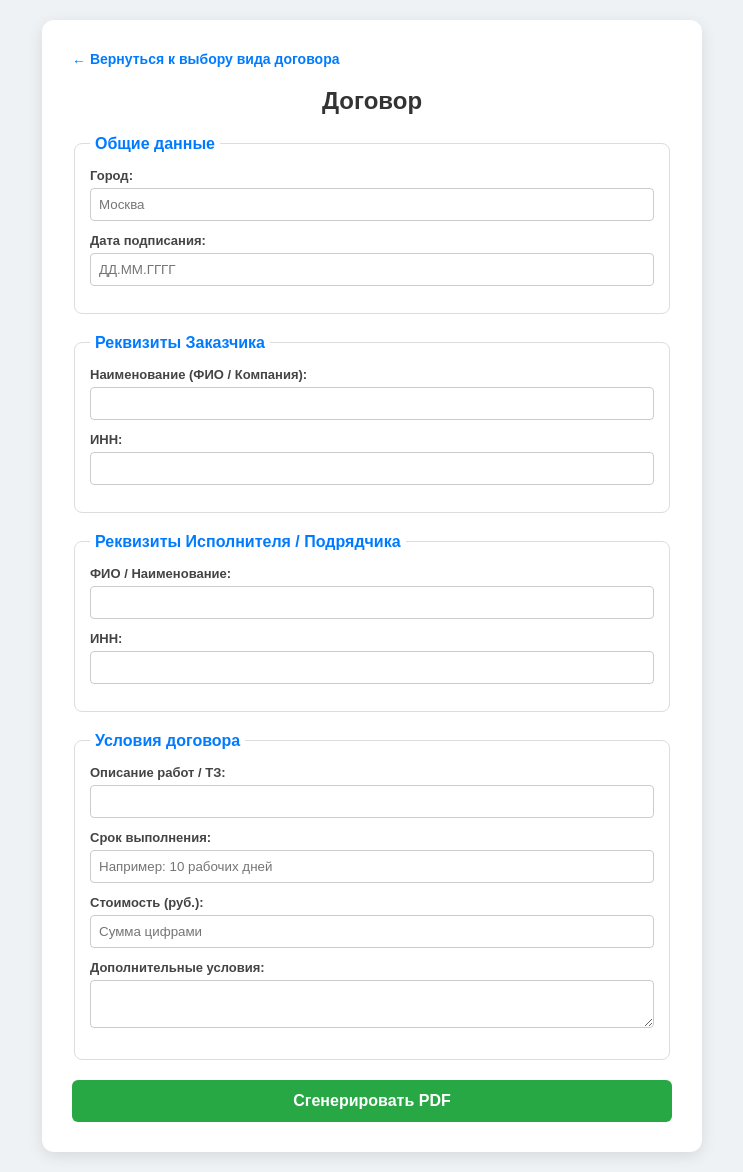
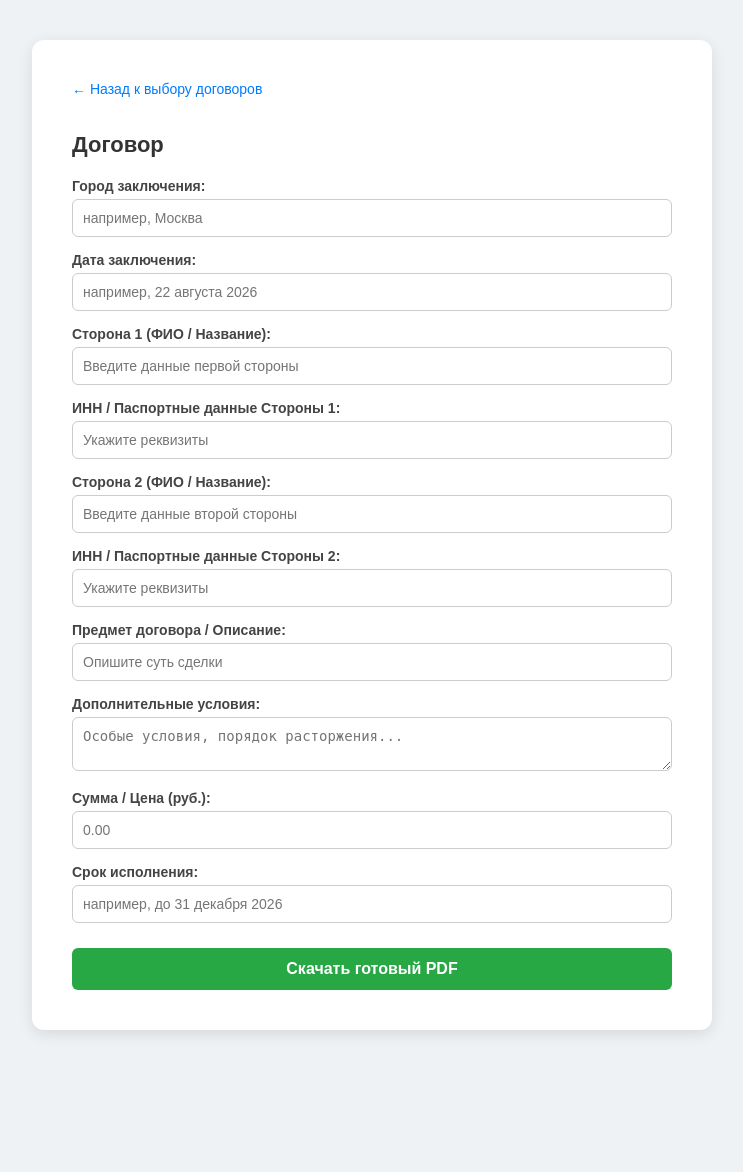
Before and after one commit to Ilyusha5562/contract-generator, a FastAPI app: page /form/1 in a window 1280 px wide. Shown: the whole page, without its empty margins (268-1011 px from the left). After the commit the page ends 1034 px from the top, so only its background shows below. Run offline with FastAPI, Linux system fonts and the light colour scheme.

Commit message:
Update form.html

```diff
--- a/templates/form.html
+++ b/templates/form.html
@@ -4,65 +4,110 @@
     <meta charset="UTF-8">
     <title>{{ contract_title }}</title>
     <style>
-        body { font-family: sans-serif; background: #eef2f5; margin: 0; padding: 20px; display: flex; justify-content: center; }
-        .container { background: white; padding: 30px; border-radius: 12px; box-shadow: 0 4px 15px rgba(0,0,0,0.1); width: 600px; }
-        .back-btn { display: inline-block; margin-bottom: 20px; color: #007bff; text-decoration: none; font-weight: bold; font-size: 14px; }
-        .back-btn:hover { text-decoration: underline; }
-        h2 { text-align: center; color: #333; margin-top: 0; }
-        fieldset { border: 1px solid #ddd; border-radius: 8px; padding: 15px; margin-bottom: 20px; }
-        legend { font-weight: bold; color: #007bff; padding: 0 5px; }
-        label { display: block; margin-bottom: 5px; font-weight: bold; font-size: 13px; color: #444; }
-        input, textarea { width: 100%; padding: 8px; margin-bottom: 12px; border: 1px solid #ccc; border-radius: 4px; box-sizing: border-box; }
-        button[type="submit"] { background: #28a745; color: white; width: 100%; padding: 12px; border: none; border-radius: 6px; font-size: 16px; font-weight: bold; cursor: pointer; }
-        button[type="submit"]:hover { background: #218838; }
+        body { font-family: sans-serif; background: #eef2f5; margin: 0; padding: 40px; display: flex; justify-content: center; }
+        .container { background: white; padding: 40px; border-radius: 12px; box-shadow: 0 4px 15px rgba(0,0,0,0.1); width: 600px; }
+        h1 { color: #333; margin-bottom: 20px; font-size: 22px; }
+        .form-group { margin-bottom: 15px; }
+        label { display: block; margin-bottom: 5px; font-weight: bold; color: #444; font-size: 14px; }
+        input, textarea { width: 100%; padding: 10px; border: 1px solid #ccc; border-radius: 6px; box-sizing: border-box; font-size: 14px; }
+        .btn-submit { background: #28a745; color: white; padding: 12px; border: none; border-radius: 6px; width: 100%; font-weight: bold; font-size: 16px; cursor: pointer; margin-top: 10px; }
+        .btn-submit:hover { background: #218838; }
+        .back-link { display: inline-block; margin-bottom: 20px; color: #007bff; text-decoration: none; font-size: 14px; }
+        .back-link:hover { text-decoration: underline; }
     </style>
 </head>
 <body>
     <div class="container">
-        <a href="/" class="back-btn">← Вернуться к выбору вида договора</a>
-        <h2>{{ contract_title }}</h2>
+        <a href="/" class="back-link">← Назад к выбору договоров</a>
+        <h1 id="page-title">{{ contract_title }}</h1>
 
         <form action="/generate-pdf" method="post">
             <input type="hidden" name="contract_type" value="{{ contract_type }}">
 
-            <fieldset>
-                <legend>Общие данные</legend>
-                <label>Город:</label>
-                <input type="text" name="city" required placeholder="Москва">
-                <label>Дата подписания:</label>
-                <input type="text" name="date" required placeholder="ДД.ММ.ГГГГ">
-            </fieldset>
+            <div class="form-group">
+                <label>Город заключения:</label>
+                <input type="text" name="city" required placeholder="например, Москва">
+            </div>
 
-            <fieldset>
-                <legend>Реквизиты Заказчика</legend>
-                <label>Наименование (ФИО / Компания):</label>
-                <input type="text" name="customer_name" required>
-                <label>ИНН:</label>
-                <input type="text" name="customer_inn" required>
-            </fieldset>
+            <div class="form-group">
+                <label>Дата заключения:</label>
+                <input type="text" name="date" required placeholder="например, 22 августа 2026">
+            </div>
 
-            <fieldset>
-                <legend>Реквизиты Исполнителя / Подрядчика</legend>
-                <label>ФИО / Наименование:</label>
-                <input type="text" name="contractor_name" required>
-                <label>ИНН:</label>
-                <input type="text" name="contractor_inn" required>
-            </fieldset>
+            <div class="form-group">
+                <label id="label-party1">Сторона 1 (ФИО / Название):</label>
+                <input type="text" name="party1_name" required placeholder="Введите данные первой стороны">
+            </div>
 
-            <fieldset>
-                <legend>Условия договора</legend>
-                <label>{% if contract_type == 'services' %}Вид услуг / Предмет:{% else %}Описание работ / ТЗ:{% endif %}</label>
-                <input type="text" name="subject" required>
-                <label>Срок выполнения:</label>
-                <input type="text" name="deadline" required placeholder="Например: 10 рабочих дней">
-                <label>Стоимость (руб.):</label>
-                <input type="text" name="price" required placeholder="Сумма цифрами">
-                <label>Дополнительные условия:</label>
-                <textarea name="extra_terms" rows="2"></textarea>
-            </fieldset>
+            <div class="form-group">
+                <label id="label-party1-id">ИНН / Паспортные данные Стороны 1:</label>
+                <input type="text" name="party1_id" placeholder="Укажите реквизиты">
+            </div>
 
-            <button type="submit">Сгенерировать PDF</button>
+            <div class="form-group">
+                <label id="label-party2">Сторона 2 (ФИО / Название):</label>
+                <input type="text" name="party2_name" required placeholder="Введите данные второй стороны">
+            </div>
+
+            <div class="form-group">
+                <label id="label-party2-id">ИНН / Паспортные данные Стороны 2:</label>
+                <input type="text" name="party2_id" placeholder="Укажите реквизиты">
+            </div>
+
+            <div class="form-group">
+                <label id="label-spec1">Предмет договора / Описание:</label>
+                <input type="text" name="specific_field_1" required placeholder="Опишите суть сделки">
+            </div>
+
+            <div class="form-group">
+                <label id="label-spec2">Дополнительные условия:</label>
+                <textarea name="specific_field_2" rows="2" placeholder="Особые условия, порядок расторжения..."></textarea>
+            </div>
+
+            <div class="form-group">
+                <label id="label-price">Сумма / Цена (руб.):</label>
+                <input type="text" name="price" required placeholder="0.00">
+            </div>
+
+            <div class="form-group">
+                <label id="label-deadline">Срок исполнения:</label>
+                <input type="text" name="deadline" required placeholder="например, до 31 декабря 2026">
+            </div>
+
+            <button type="submit" class="btn-submit">Скачать готовый PDF</button>
         </form>
     </div>
+
+    <script>
+        // Динамическая адаптация названий полей под конкретный тип договора
+        const type = "{{ contract_type }}";
+
+        const p1 = document.getElementById('label-party1');
+        const p2 = document.getElementById('label-party2');
+        const spec1 = document.getElementById('label-spec1');
+        const priceLabel = document.getElementById('label-price');
+
+        if (type === 'rent') {
+            p1.innerText = "Арендодатель (ФИО / Компания):";
+            p2.innerText = "Арендатор (ФИО / Компания):";
+            spec1.innerText = "Адрес и описание арендуемого помещения:";
+            priceLabel.innerText = "Ежемесячная арендная плата (руб.):";
+        } else if (type === 'employment') {
+            p1.innerText = "Работодатель (Компания):";
+            p2.innerText = "Работник (ФИО):";
+            spec1.innerText = "Должность и трудовые обязанности:";
+            priceLabel.innerText = "Заработная плата в месяц (руб.):";
+        } else if (type === 'loan') {
+            p1.innerText = "Займодавец (Кто дает деньги):";
+            p2.innerText = "Заемщик (Кто берет в долг):";
+            spec1.innerText = "Цель займа / Условия возврата:";
+            priceLabel.innerText = "Сумма займа (руб.):";
+        } else if (type === 'sale') {
+            p1.innerText = "Продавец:";
+            p2.innerText = "Покупатель:";
+            spec1.innerText = "Наименование и характеристики товара:";
+            priceLabel.innerText = "Стоимость товара (руб.):";
+        }
+    </script>
 </body>
 </html>
```
